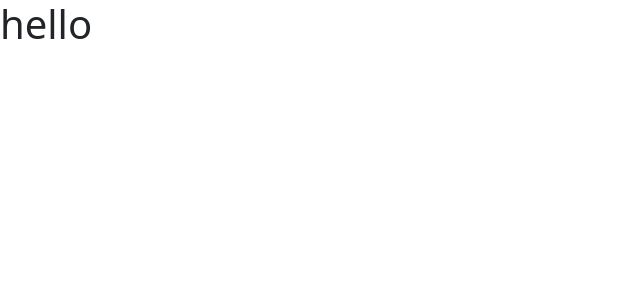
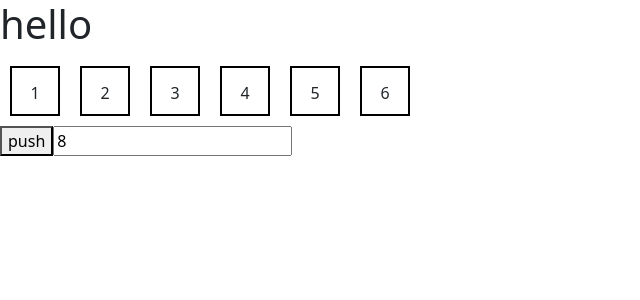
Before and after one commit to Federicaye/fundamentals, a Vue app: page / in a window 1280 px wide. Shown: the top 300 px of the page, without its empty margins (0-640 px from the left). Built offline with nearby package versions, Linux system fonts and the light colour scheme.

Commit message:
push method

```diff
--- a/src/App.vue
+++ b/src/App.vue
@@ -1,12 +1,25 @@
 <template>
   <div>
 <h1>hello</h1>
+<ArraysComponent/>
+<button @click="data.actions.pushArray(data.numberUser)">push</button>
+<input type="number" v-model="data.numberUser">
   </div>
 </template>
 
 <script>
+import { data } from "./data.js";
+import ArraysComponent from './components/ArraysComponent.vue'
   export default {
-    name: 'App'
+    name: 'App',
+    data() {
+      return {
+      data
+    }
+    },
+    components: {
+      ArraysComponent,
+    }
   }
 </script>
 
--- /dev/null
+++ b/src/components/ArraysComponent.vue
@@ -0,0 +1,34 @@
+<template>
+    <div class="numbers">
+        <div v-for="(number, index) in data.arrayNumbers" :key="index" class="number">
+            <p>{{ number }}</p>
+        </div>
+    </div>
+</template>
+
+<script>
+import { data } from "../data.js";
+export default {
+    name: 'ArraysComponent',
+    data() {
+        return {
+            data,
+        }
+    }
+}
+</script>
+
+<style lang="scss" scoped>
+.numbers {
+    display: flex;
+}
+
+.number {
+    margin: 10px;
+    width: 50px;
+    height: 50px;
+    border: 2px solid black;
+    line-height: 50px;
+    text-align: center;
+}
+</style>
--- /dev/null
+++ b/src/data.js
@@ -0,0 +1,18 @@
+import { reactive } from 'vue';
+export const data = reactive({
+    arrayNumbers: [1, 2, 3, 4, 5, 6],
+    actions: {
+        pushArray(n) {
+            data.arrayNumbers.push(n);
+            console.log(data.arrayNumbers);
+        },
+
+    },
+    numberUser: "8",
+
+})
+/*  pushArray(array) {
+           array.push(2);
+           console.log(array);
+       }, */
+/* si può chiamate ad esempio @click="data.actions.pushArray" */
```
